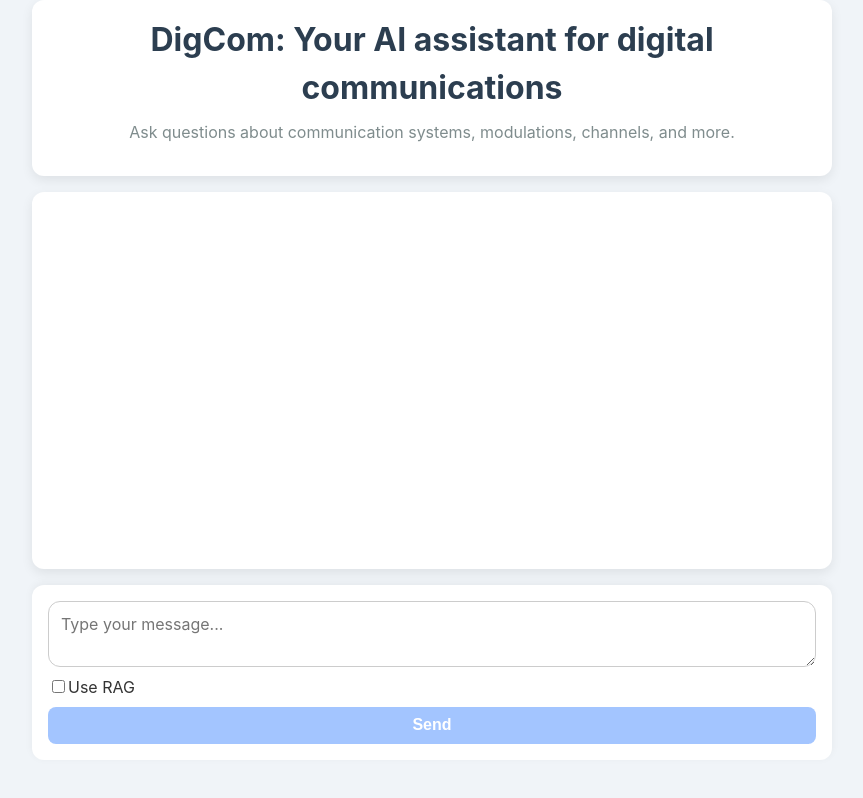
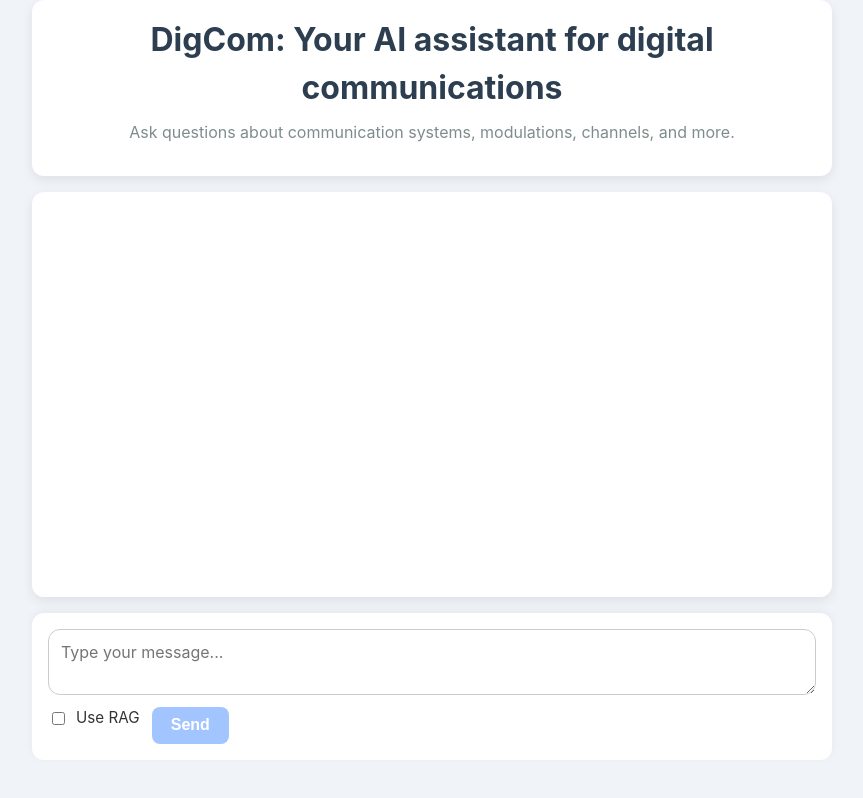
Before and after one commit to sergarlop2/chatbot_frontend, a React (Vite) app: page / in a window 1280 px wide. Shown: the whole page, without its empty margins (208-1071 px from the left). Built offline with nearby package versions, Linux system fonts and the light colour scheme; the HTML template or start-up script is replaced by a standard one.

Commit message:
Change buttons disposition

```diff
--- a/src/App.css
+++ b/src/App.css
@@ -83,8 +83,9 @@
 
 .chat-input {
   display: flex;
-  flex-direction: column;
-  gap: 0.5rem;
+  flex-wrap: wrap;
+  align-items: flex-start;
+  gap: 0.75rem;
   padding: 1rem;
   background-color: var(--color-surface);
   border-radius: var(--radius);
@@ -92,6 +93,7 @@
 }
 
 .chat-input textarea {
+  flex: 1 1 100%;
   resize: vertical;
   min-height: 60px;
   padding: 0.75rem;
@@ -101,6 +103,14 @@
   font-family: inherit;
   width: 100%;
   box-sizing: border-box;
+}
+
+.chat-input label {
+  display: flex;
+  align-items: center;
+  gap: 0.5rem;
+  font-size: 0.95rem;
+  color: #333;
 }
 
 .chat-input textarea:focus {
@@ -118,7 +128,6 @@
   border-radius: 8px;
   cursor: pointer;
   transition: background-color 0.2s ease;
-  width: 100%;
 }
 
 .chat-input button:disabled {
```
